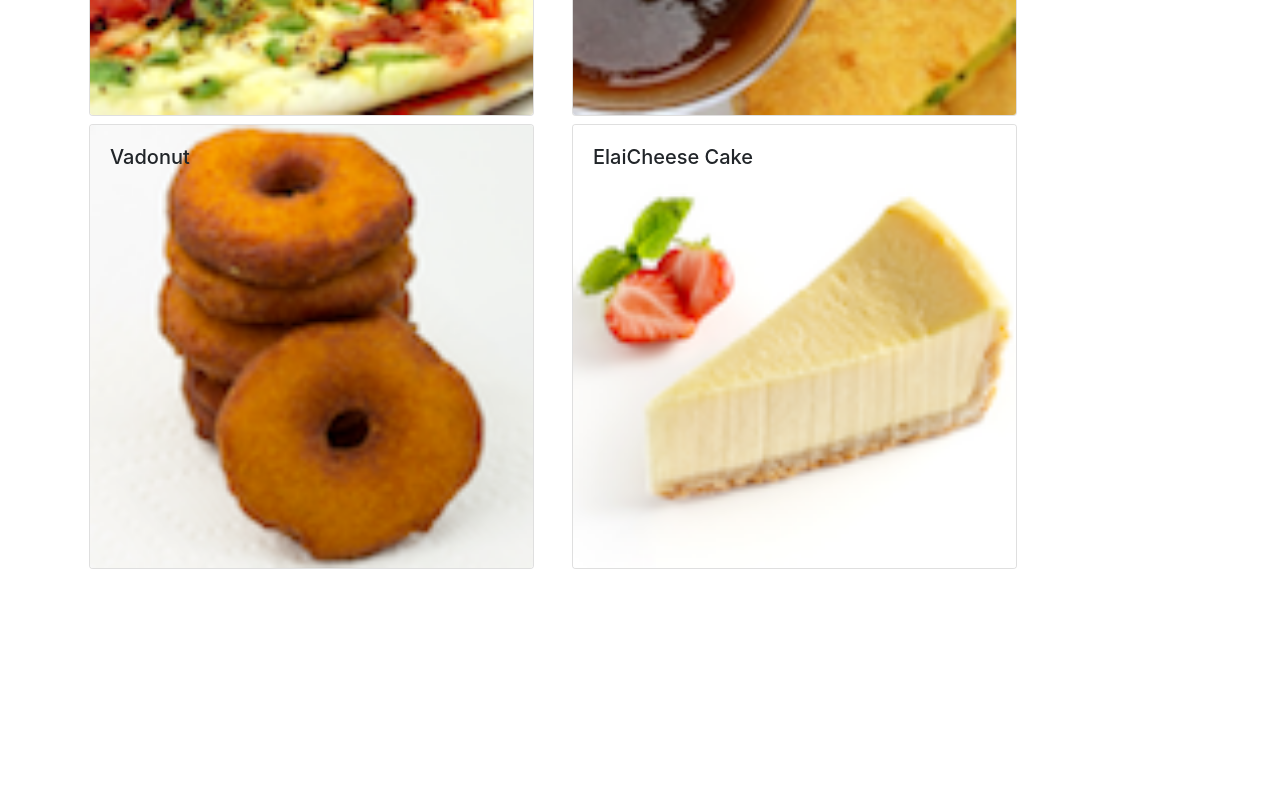
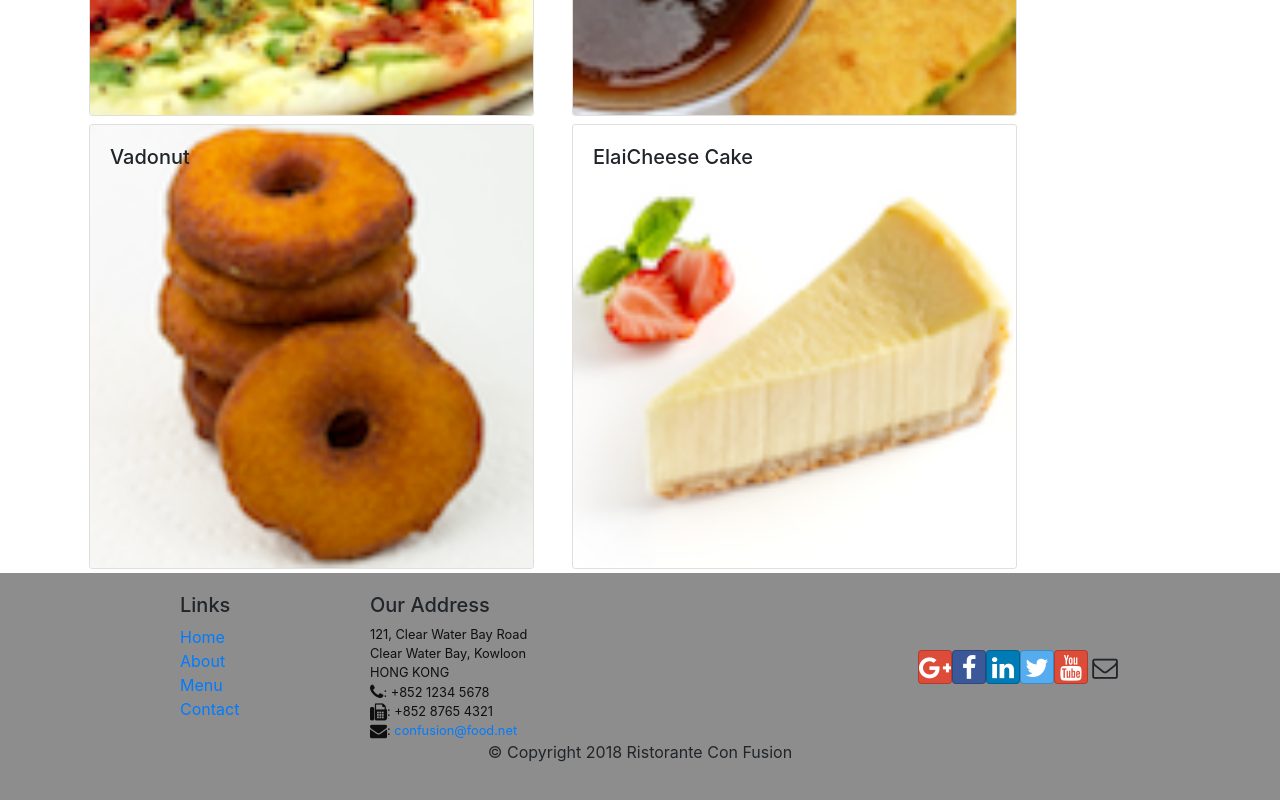
Before and after one commit to Udit-singh/React-App, a React (Create React App) app: page / in a window 1280 px wide. Shown: the part 673-1473 px from the top of the page. Before the commit the page ends 1246 px from the top, so only its background shows below. Built offline with nearby package versions, Linux system fonts and the light colour scheme.

Commit message:
Footer Component

```diff
--- a/src/App.css
+++ b/src/App.css
@@ -8,6 +8,12 @@
   padding: 50px 0px 50px 0px;
   border-bottom: 1px ridge;
   min-height:400px;
+}
+
+.footer{
+  background-color: #8d8d8d;
+  margin:0px auto;
+  padding: 20px 0px 20px 0px;
 }
 
 .jumbotron {
--- /dev/null
+++ b/src/components/FooterComponent.js
@@ -0,0 +1,50 @@
+import React from 'react';
+
+function Footer(props) {
+    return(
+    <div className="footer">
+        <div className="container">
+            <div className="row justify-content-center">
+                <div className="col-4 offset-1 col-sm-2">
+                    <h5>Links</h5>
+                    <ul className="list-unstyled">
+                        <li><a href="#">Home</a></li>
+                        <li><a href="#">About</a></li>
+                        <li><a href="#">Menu</a></li>
+                        <li><a href="contactus.html">Contact</a></li>
+                    </ul>
+                </div>
+                <div className="col-7 col-sm-5">
+                    <h5>Our Address</h5>
+                    <address>
+		              121, Clear Water Bay Road<br />
+		              Clear Water Bay, Kowloon<br />
+		              HONG KONG<br />
+		              <i className="fa fa-phone fa-lg"></i>: +852 1234 5678<br />
+		              <i className="fa fa-fax fa-lg"></i>: +852 8765 4321<br />
+		              <i className="fa fa-envelope fa-lg"></i>: <a href="mailto:confusion@food.net">
+                         confusion@food.net</a>
+                    </address>
+                </div>
+                <div className="col-12 col-sm-4 align-self-center">
+                    <div className="text-center">
+                        <a className="btn btn-social-icon btn-google" href="http://google.com/+"><i className="fa fa-google-plus"></i></a>
+                        <a className="btn btn-social-icon btn-facebook" href="http://www.facebook.com/profile.php?id="><i className="fa fa-facebook"></i></a>
+                        <a className="btn btn-social-icon btn-linkedin" href="http://www.linkedin.com/in/"><i className="fa fa-linkedin"></i></a>
+                        <a className="btn btn-social-icon btn-twitter" href="http://twitter.com/"><i className="fa fa-twitter"></i></a>
+                        <a className="btn btn-social-icon btn-google" href="http://youtube.com/"><i className="fa fa-youtube"></i></a>
+                        <a className="btn btn-social-icon" href="mailto:"><i className="fa fa-envelope-o"></i></a>
+                    </div>
+                </div>
+            </div>
+            <div className="row justify-content-center">
+                <div className="col-auto">
+                    <p>© Copyright 2018 Ristorante Con Fusion</p>
+                </div>
+            </div>
+        </div>
+    </div>
+    )
+}
+
+export default Footer;
--- a/src/components/MainComponent.js
+++ b/src/components/MainComponent.js
@@ -2,6 +2,7 @@
 import Menu from './MenuComponents';
 import DishDetail from './DishDetailComponent';
 import Header from './HeaderComponent';
+import Footer from './FooterComponent';
 import { DISHES } from '../shared/dishes';
 
 class Main extends Component {
@@ -24,6 +25,7 @@
         <Header />
         <Menu dishes={this.state.dishes} onClick={(dishId) => this.onDishSelect(dishId)} />
         <DishDetail dish={this.state.dishes.filter(dish => { return dish.id === this.state.selectedDish})[0]} />
+        <Footer />
       </div>
     );
   }
```
